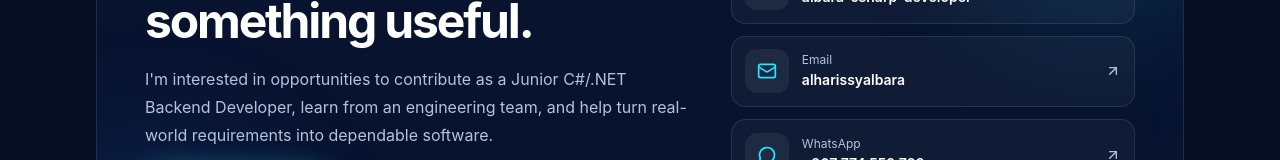
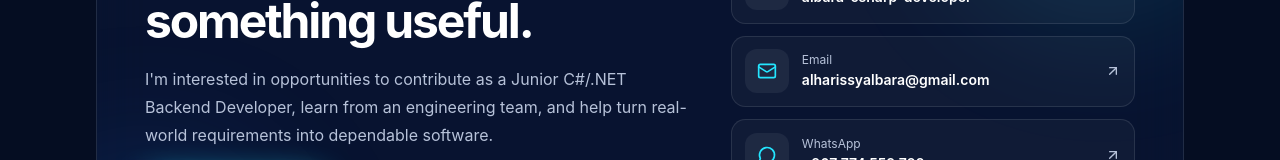
Before and after one commit to Albarafahed/my_website, a Next.js app: page / in a window 1280 px wide. Shown: the part 6875-7035 px from the top of the page. Built offline with nearby package versions, Linux system fonts and the light colour scheme.

Commit message:
Refactore With Email

```diff
--- a/components/portfolio.tsx
+++ b/components/portfolio.tsx
@@ -384,7 +384,7 @@ function Contact() {
                   Email
                 </span>
                 <span className="mt-0.5 block text-sm font-semibold text-white">
-                  alharissyalbara
+                  alharissyalbara@gmail.com
                 </span>
               </span>
 
```
